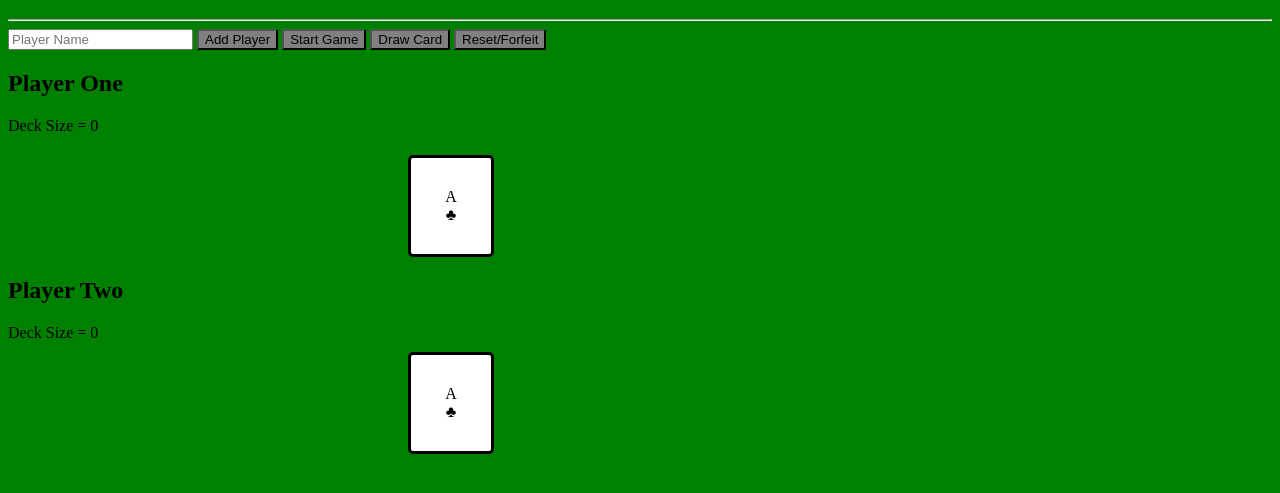
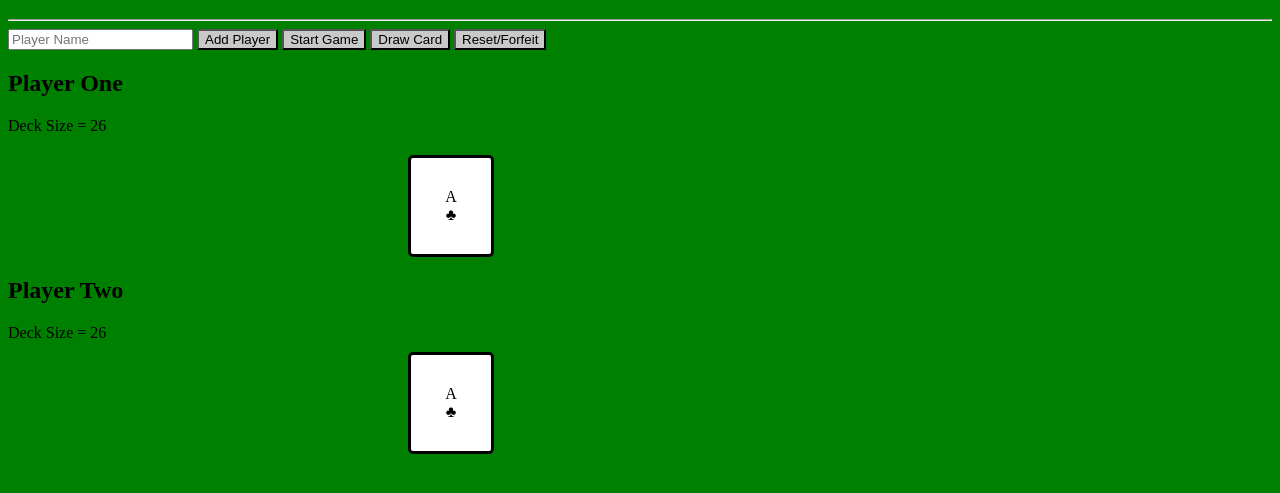
Before and after one commit to DanielSJuarez/js-war-game, a plain HTML site: page index.html in a window 1280 px wide. Both pictures are taken after a click on the button "Start Game". Shown: the part 61-554 px from the top of the page. Drawn offline with Linux system fonts and the light colour scheme.

Commit message:
deck card counter

```diff
--- a/main.css
+++ b/main.css
@@ -27,17 +27,17 @@ html {
 }
 
 .addPlayer{
-    background-color: grey;
+    background-color:#c9c9c9;
 }
 
 .startGame{
-    background-color: grey;
+    background-color: #c9c9c9;
 }
 
 .drawCard{
-    background-color: grey;
+    background-color: #c9c9c9;
 }
 
 .resetGame{
-    background-color: grey;
+    background-color: #c9c9c9;
 }
--- a/main.js
+++ b/main.js
@@ -108,6 +108,11 @@
         }
     }
 
+    Game.prototype.updateDeck = function(){
+        playerOneDeck.textContent = `Deck Size = ${playerOne.length}`
+        playerTwoDeck.textContent = `Deck Size = ${playerTwo.length}`
+    }
+
     //buttons
     addPlayer.addEventListener('click', function () {
         const player = new Player(playerName.value);
@@ -119,11 +124,14 @@
         const deck = new Deck()
         deck.cardsCreate();
         deck.deckSplit();
+        playerOneDeck.textContent = `Deck Size = 26`
+        playerTwoDeck.textContent = `Deck Size = 26`
     });
 
     drawCard.addEventListener('click', function () {
         const game = new Game();
         game.draw();
+        game.updateDeck();
     });
 
     resetGame.addEventListener('click', function () {
@@ -133,6 +141,8 @@
         war = [];
         playerHeadOne.textContent = "Player One";
         playerHeadTwo.textContent = "Player Two";
+        playerOneDeck.textContent = `Deck Size = ${playerOne.length}`
+        playerTwoDeck.textContent = `Deck Size = ${playerTwo.length}`
     });
 
 })();
```
